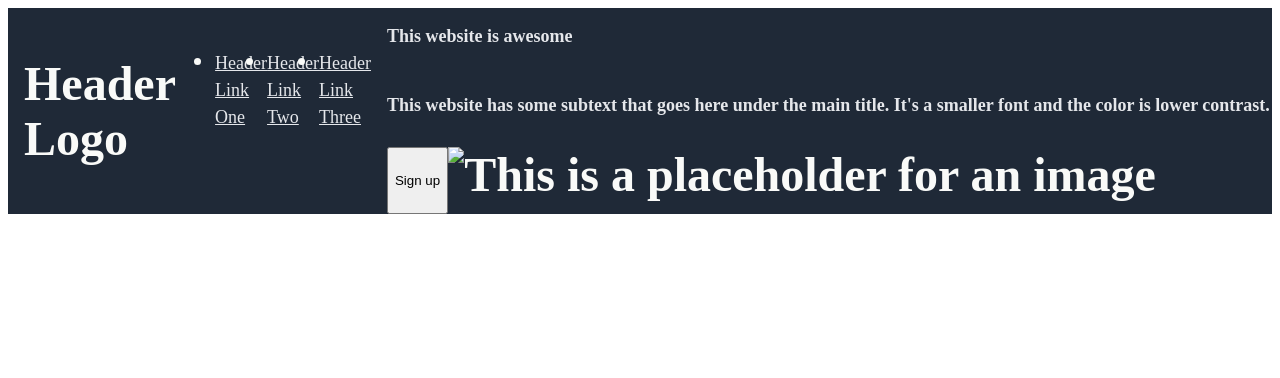
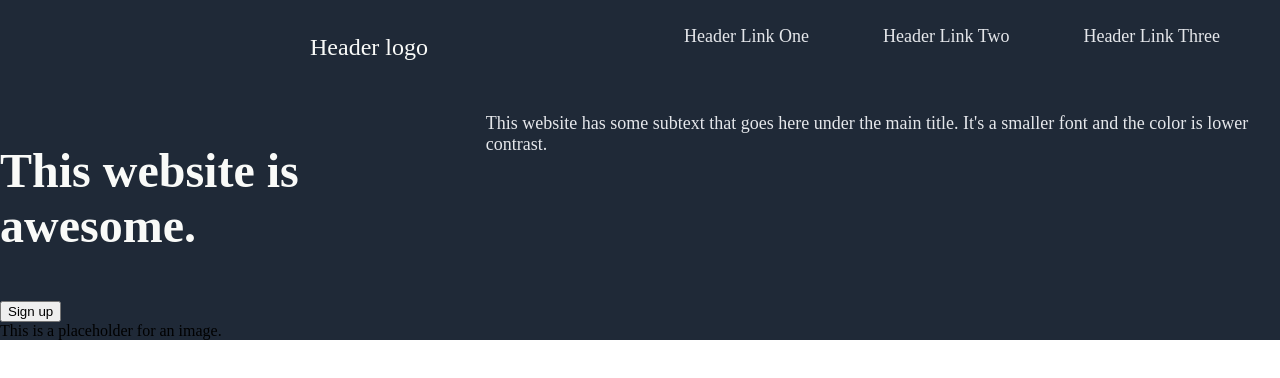
Before and after one commit to jaaronw3/LandingPage, a plain HTML site: page index.html in a window 1280 px wide. Drawn offline with Linux system fonts and the light colour scheme.

Commit message:
Header and hero section added, css started for hero text.

```diff
--- a/index.html
+++ b/index.html
@@ -6,21 +6,32 @@
         <link rel="stylesheet" href="style.css">
     </head>
     <body>
-        <div class="content">
+        <div class="first">
             <div class="header">
-                <h1>Header Logo</h1>
+                <p class="logo">
+                    Header logo
+                </p>
+                <div class="links">
                     <ul>
                         <li><a href="#">Header Link One</a></li>
                         <li><a href="#">Header Link Two</a></li>
                         <li><a href="#">Header Link Three</a></li>
                     </ul>
                 </div>
+            </div>
             <div class="hero">
-                    <p>This website is awesome</p>
-                    <p>This website has some subtext that goes here under the main title. It's a smaller font and the color is lower contrast.</p>
-                    <button>Sign up</button>
-                    <img src="#" alt="This is a placeholder for an image">
+                <p class="big-text">
+                    This website is awesome.
+                </p>
+                <p class="small-text">
+                    This website has some subtext that goes here under the main title. It's a smaller font and the color is lower contrast.
+                </p>
             </div>
+            <button class="button">
+                Sign up
+            </button>
+            <div class="placeholder">
+                This is a placeholder for an image.
             </div>
         </div>
     </body>
--- a/style.css
+++ b/style.css
@@ -1,36 +1,48 @@
 body {
  size: 100vh;
- display: flex;
- justify-content: center;
+ margin: 0;
 }
 
-.content {
-    display: flex;
-    background: #1F2937;
+.first {
+    background: #1f2937;
 }
 
 .header {
     display: flex;
-    justify-content: flex-start;
+    justify-content: space-between;
+}
+
+.logo {
     font-size: 24px;
     color: #F9FAF8;
-    padding: 16px;
-    align-content: space-between;
+    padding: 10px;
+    Margin-left: 300px;
 }
 
-.hero{
-    font-size:48px;
-    font-weight: bolder;
-    display: flex;
-    color:#F9FAF8;
-    flex-wrap: wrap;
+a, .small-text {
+    font-size: 18px;
+    color: #E5E7EB;
 }
 
-p, a {
-    font-size: 18px;
-    color:#E5E7EB;
+li {
+    list-style-type: none;
+    display: inline-flex;
+    align-content: space-evenly;
+    padding: 10px;
 }
-ul {
-    display:flex;
-    justify-content: flex-end;
+
+a {
+    text-decoration: none;
+    margin-right: 50px;
 }
+
+.big-text {
+    font-size: 48px;
+    font-weight: bolder;
+    color: #f9Faf8;
+}
+
+.hero {
+    display: flex;
+    justify-content: center;
+}
```
Lines whose indentation alone changed are shown as unchanged.
